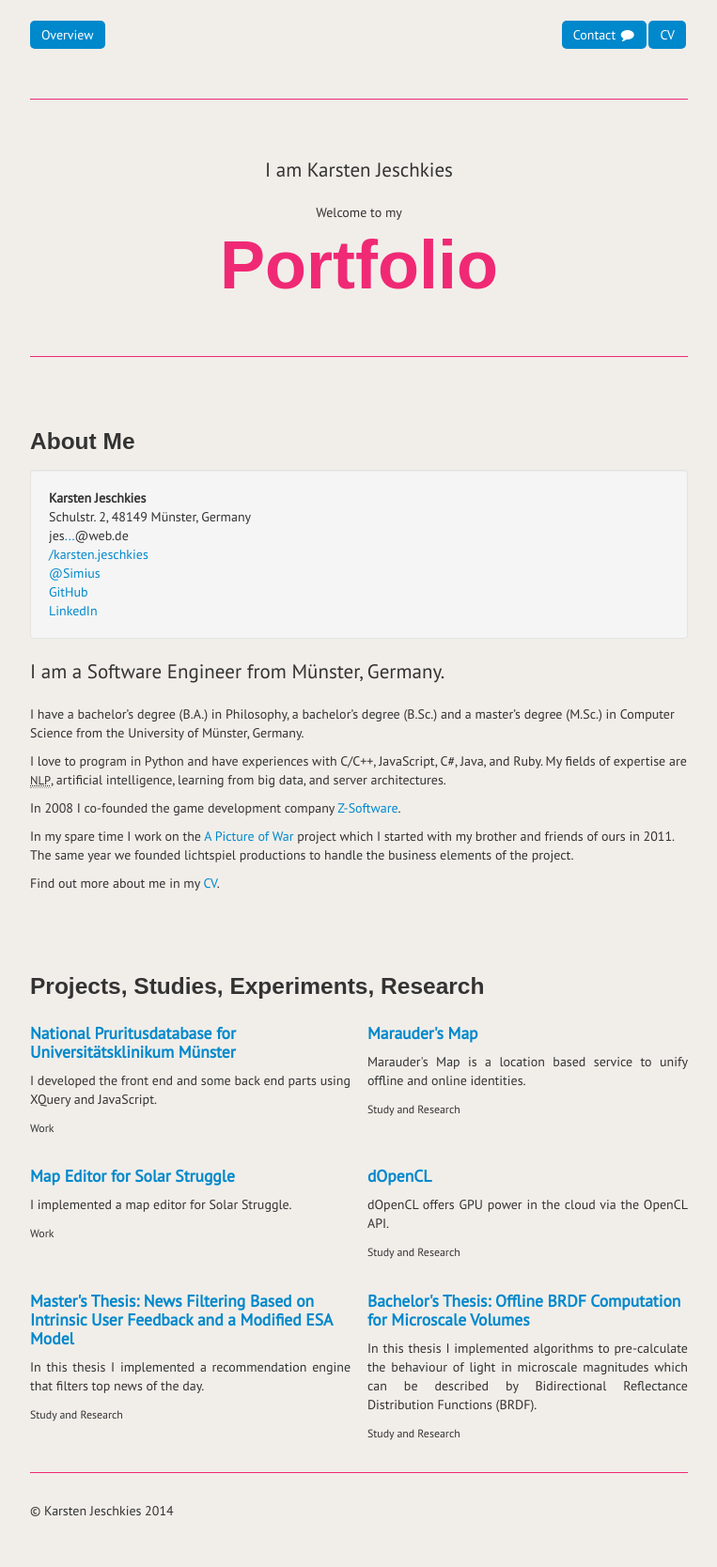
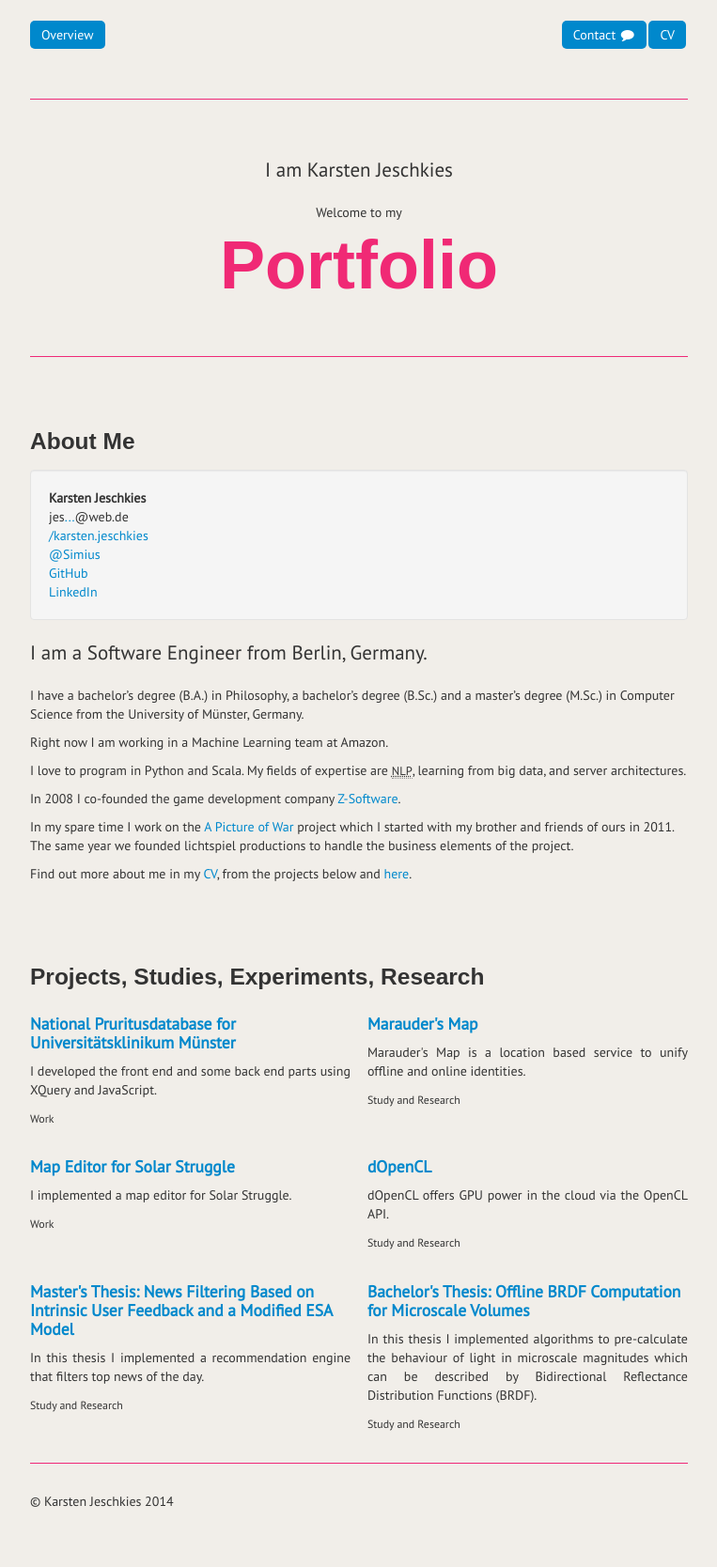
Before and after one commit to blacklab/portfolio, a Jekyll site: the page built from index.html, in a window 1280 px wide. Shown: the whole page at 94% size, without its empty margins (258-1021 px from the left). Built offline with Jekyll 4.4.1, drawn with Linux system fonts in a browser that asks for light colours; nearby versions of some CDN libraries; some web fonts are replaced.

Commit message:
Link to gitlist of smaller projects.

```diff
--- a/_includes/about_me.md
+++ b/_includes/about_me.md
@@ -1,7 +1,6 @@
 
 <address id="contact" class="well">
   <strong>Karsten Jeschkies</strong><br>
-  Schulstr. 2, 48149 Münster, Germany<br />
   <div>jes<a href="http://www.google.com/recaptcha/mailhide/d?k=01-mcpMu8_pv1L2mbmOPiPKg==&amp;c=MFLIUljqB4JrpVJn27DVJQ==" onclick="window.open('http://www.google.com/recaptcha/mailhide/d?k\07501-mcpMu8_pv1L2mbmOPiPKg\75\75\46c\75MFLIUljqB4JrpVJn27DVJQ\75\075', '', 'toolbar=0,scrollbars=0,location=0,statusbar=0,menubar=0,resizable=0,width=500,height=300'); return false;" title="Reveal this e-mail address">...</a>@web.de</div>
   <div><a href="https://www.facebook.com/karsten.jeschkies">/karsten.jeschkies</a></div>
   <div><a href="https://twitter.com/Simius">@Simius</a></div>
@@ -9,14 +8,16 @@
   <div><a href="http://www.linkedin.com/pub/karsten-jeschkies/36/50/a73">LinkedIn</a></div>
 </address>
 
-<p class="lead">I am a Software Engineer from Münster, Germany.</p>
+<p class="lead">I am a Software Engineer from Berlin, Germany.</p>
 
 I have a bachelor's degree (B.A.) in Philosophy, a bachelor's degree (B.Sc.) and a master's degree (M.Sc.) in Computer Science from the University of Münster, Germany.
 
-I love to program in Python and have experiences with C/C++, JavaScript, C#, Java, and Ruby. My fields of expertise are <abbr title="Natural Language Processing" class="initialism">NLP</abbr>, artificial intelligence, learning from big data, and server architectures.
+Right now I am working in a Machine Learning team at Amazon.
+
+I love to program in Python and Scala. My fields of expertise are <abbr title="Natural Language Processing" class="initialism">NLP</abbr>, learning from big data, and server architectures.
 
 In 2008 I co-founded the game development company [Z-Software](http://www.z-software.net).
 
 In my spare time I work on the [A Picture of War](http://www.apictureofwar.org) project which I started with my brother and friends of ours in 2011. The same year we founded lichtspiel productions to handle the business elements of the project.
 
-Find out more about me in my [CV]({{ site.url }}/downloads/Karsten_Jeschkies_CV.pdf).
+Find out more about me in my [CV]({{ site.url }}/downloads/Karsten_Jeschkies_CV.pdf), from the projects below and [here](http://blackmagiclabs.com/gitlist/).
```
